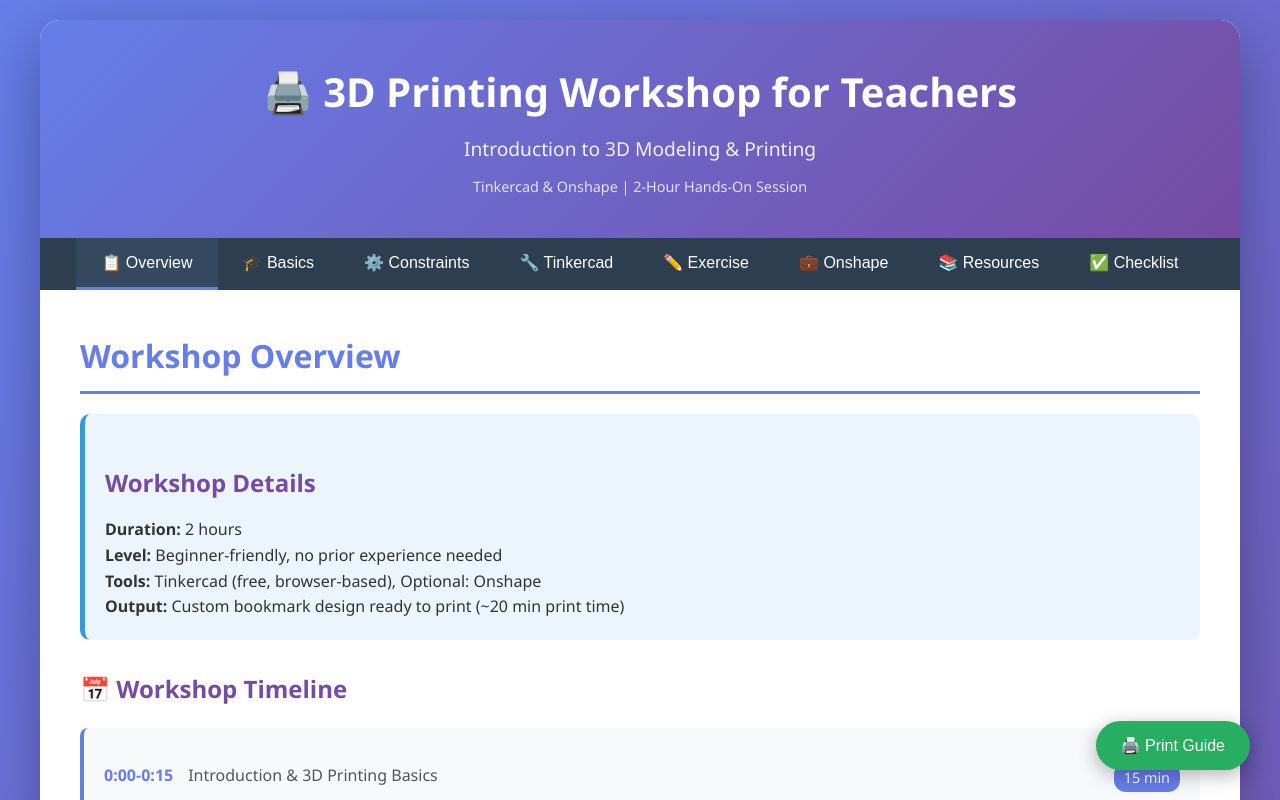
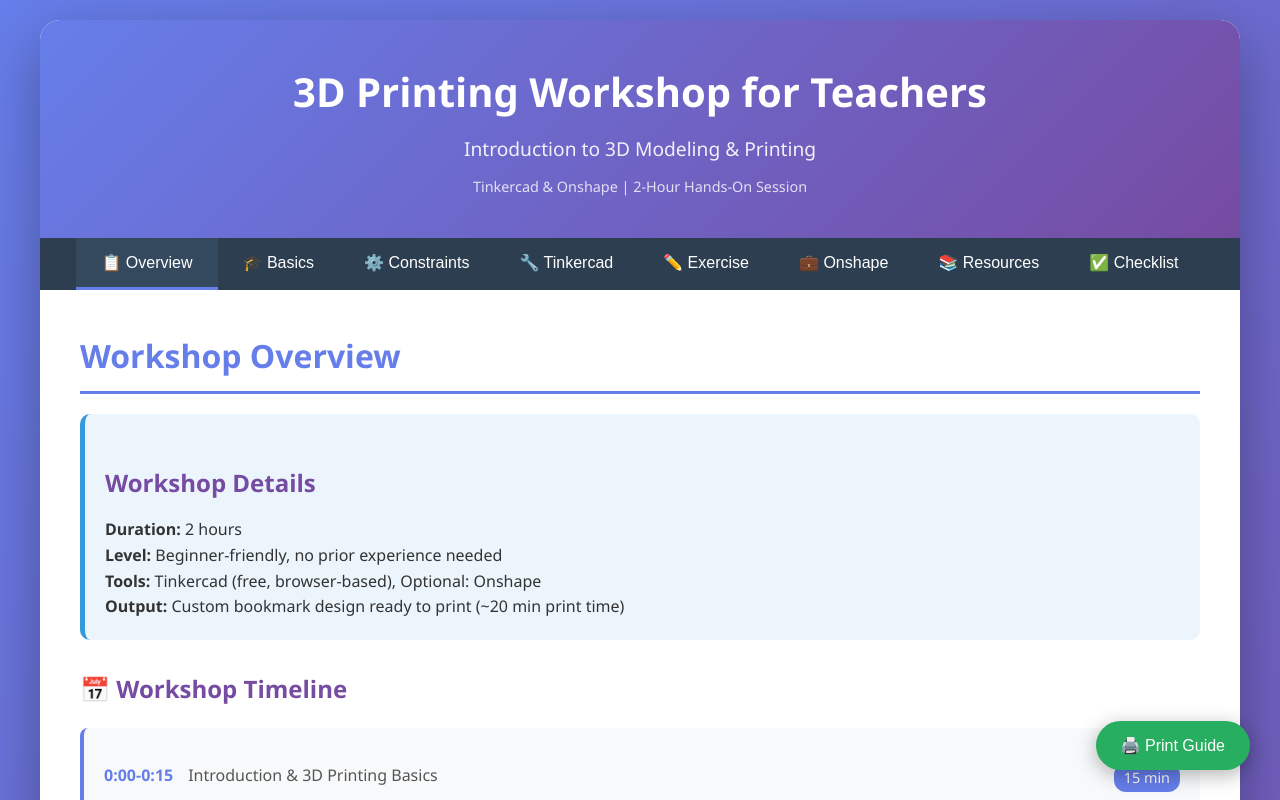
Before and after one commit to centroinovacaocarlosfiolhais/3D-Print-Workshop, a plain HTML site: page index.html in a window 1280 px wide. Shown: the top 800 px of the page. Drawn offline with Linux system fonts and the light colour scheme.

Commit message:
Remove emoji from workshop title in index.html

```diff
--- a/index.html
+++ b/index.html
@@ -537,7 +537,7 @@
 <body>
     <div class="container">
         <header>
-            <h1>🖨️ 3D Printing Workshop for Teachers</h1>
+            <h1>3D Printing Workshop for Teachers</h1>
             <p>Introduction to 3D Modeling & Printing</p>
             <p class="subtitle">Tinkercad & Onshape | 2-Hour Hands-On Session</p>
         </header>
```
